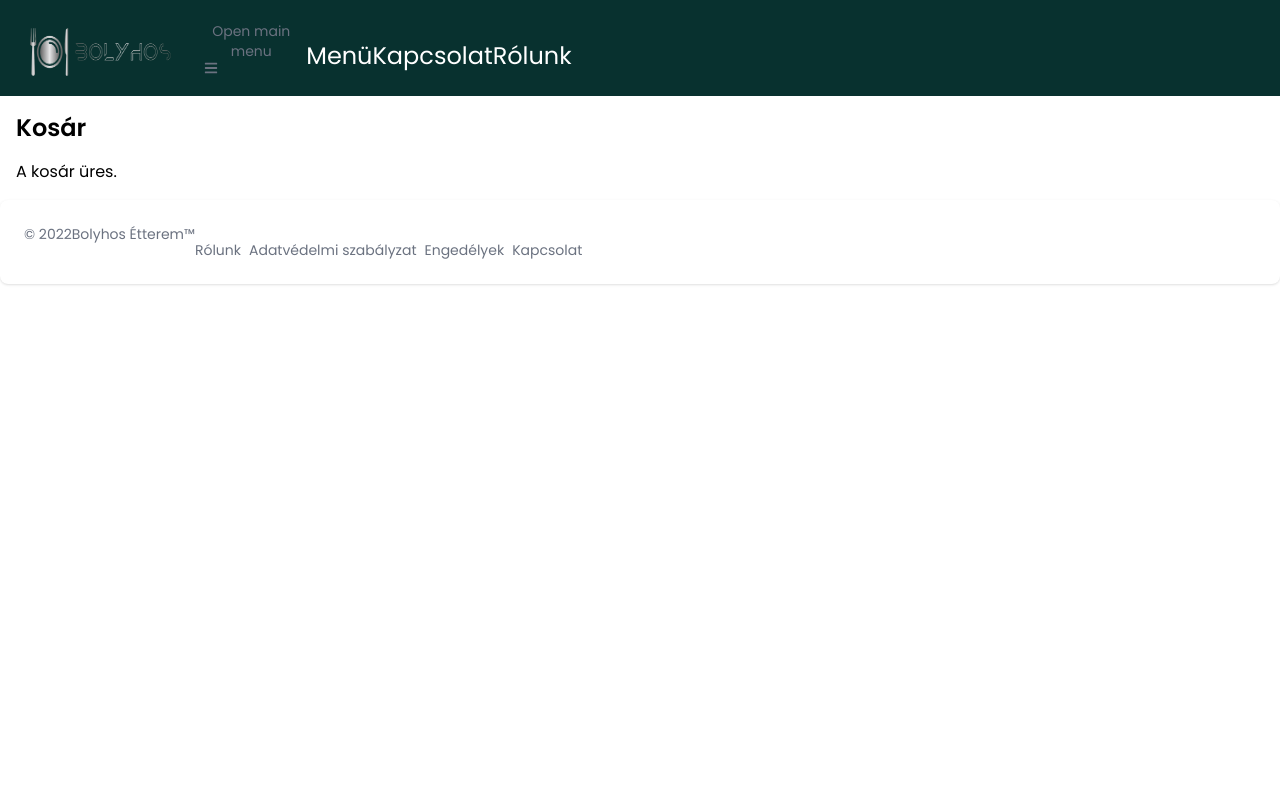
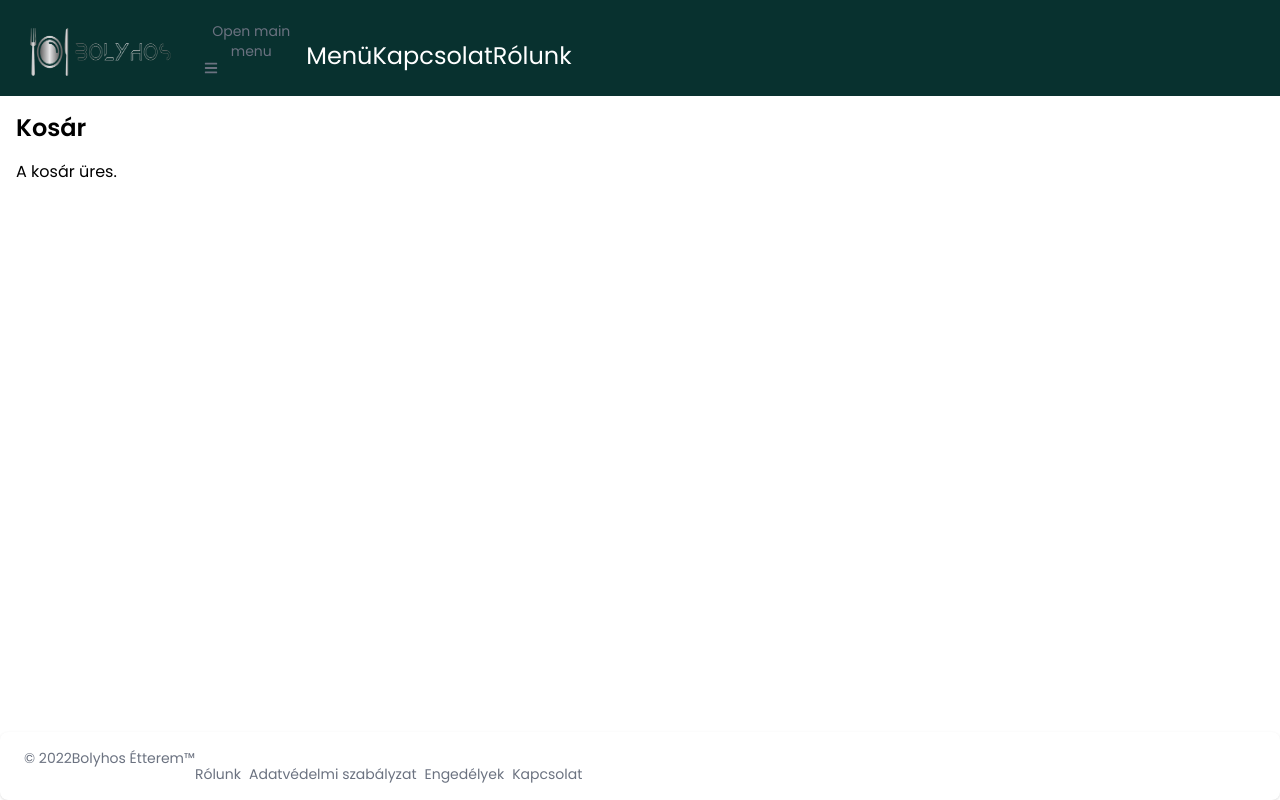
Before and after one commit to risotto666/etterem, a Next.js app: page /basket in a window 1280 px wide. Built offline with nearby package versions, Linux system fonts and the light colour scheme.

Commit message:
footer frissites

```diff
--- a/app/components/Footer.js
+++ b/app/components/Footer.js
@@ -8,7 +8,7 @@
 
 export function FooterComponent() {
   return (
-    <Footer container>
+    <Footer className=" text-black py-4" container>
       <FooterCopyright href="/" by="Bolyhos Étterem™" year={2022} />
       <FooterLinkGroup>
         <div className="grid gap-2 md:flex mt-4">
--- a/app/layout.js
+++ b/app/layout.js
@@ -46,11 +46,22 @@
         className={`${geistSans.variable} ${poppins.className} ${geistMono.variable} antialiased`}
       >
         <CartProvider>
-          <NavbarComponent />
-          {children}
-          <FloatingBasket />
-          <FooterComponent />
-          <Toaster />
+          <div className="flex flex-col min-h-screen">
+            {/* Navigációs sáv */}
+            <NavbarComponent />
+
+            {/* Fő tartalom */}
+            <main className="flex-grow">{children}</main>
+
+            {/* Úszó kosár */}
+            <FloatingBasket />
+
+            {/* Lábléc */}
+            <FooterComponent />
+
+            {/* Toast értesítések */}
+            <Toaster />
+          </div>
         </CartProvider>
       </body>
     </html>
```
